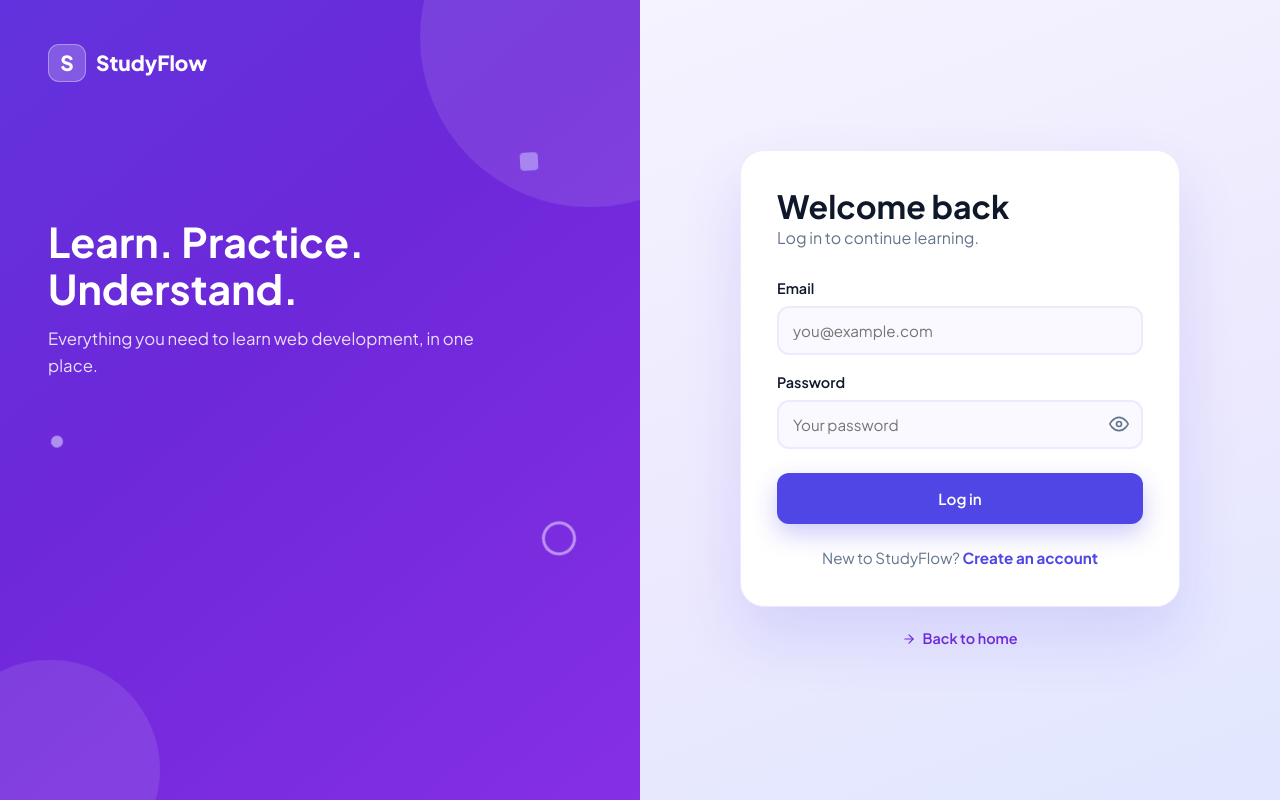
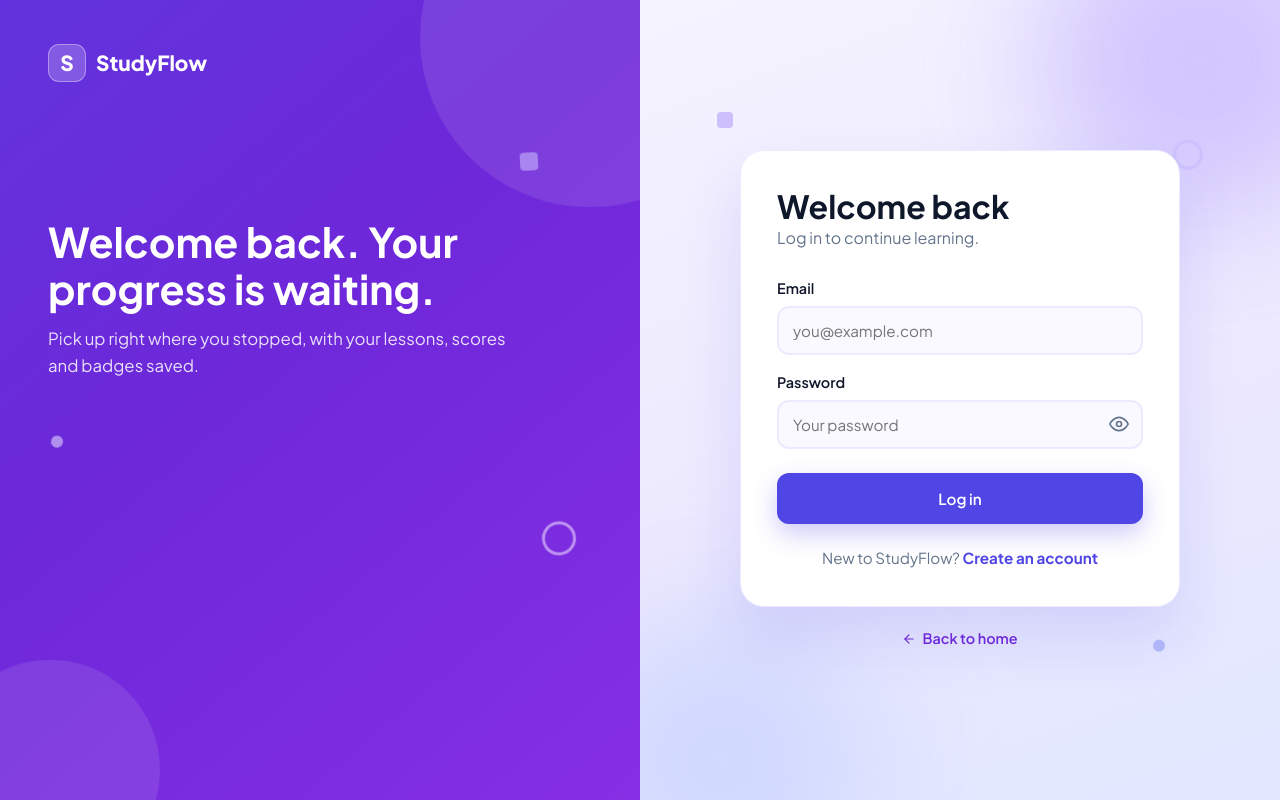
Before and after one commit to etisyntax/Studyflow, a React (Vite) app: page /login in a window 1280 px wide. Built offline with nearby package versions, Linux system fonts and the light colour scheme; no server answers.

Commit message:
New wording on login and register panels

```diff
--- a/src/components/AuthLayout.jsx
+++ b/src/components/AuthLayout.jsx
@@ -1,13 +1,7 @@
 import { Link } from "react-router";
-import { BookOpenIcon, TargetIcon, AwardIcon, TrophyIcon, ArrowRightIcon } from "./Icons";
+import { TrophyIcon, ArrowRightIcon } from "./Icons";
 
-const reasons = [
-  { icon: BookOpenIcon, text: "Short lessons from your first HTML tag to React apps" },
-  { icon: TargetIcon, text: "Quizzes with instant feedback on every answer" },
-  { icon: AwardIcon, text: "Badges and progress tracking as you learn" },
-];
-
-function AuthLayout({ children }) {
+function AuthLayout({ heading, text, points = [], children }) {
   return (
     <div className="auth-page">
       <aside className="auth-panel">
@@ -23,22 +17,18 @@ function AuthLayout({ children }) {
         </Link>
 
         <div className="ap-body">
-          <h2>
-            Learn. Practice.
-            <br />
-            Understand.
-          </h2>
-          <p>Everything you need to learn web development, in one place.</p>
+          <h2>{heading}</h2>
+          <p>{text}</p>
 
           <ul className="ap-reasons">
-            {reasons.map((reason, index) => {
-              const Icon = reason.icon;
+            {points.map((point, index) => {
+              const Icon = point.icon;
               return (
-                <li key={reason.text} style={{ "--d": `${0.4 + index * 0.12}s` }}>
+                <li key={point.text} style={{ "--d": `${0.4 + index * 0.12}s` }}>
                   <span className="ap-reason-icon">
                     <Icon size={18} />
                   </span>
-                  {reason.text}
+                  {point.text}
                 </li>
               );
             })}
@@ -57,9 +47,19 @@ function AuthLayout({ children }) {
       </aside>
 
       <main className="auth-main">
+        <span className="am-glow one"></span>
+        <span className="am-glow two"></span>
+        <span className="am-shape square"></span>
+        <span className="am-shape ring"></span>
+        <span className="am-shape dot"></span>
+
         <div className="auth-card">{children}</div>
+
         <Link to="/" className="auth-back">
-          <ArrowRightIcon size={14} className="auth-back-icon" /> Back to home
+          <span className="auth-back-icon">
+            <ArrowRightIcon size={14} />
+          </span>
+          Back to home
         </Link>
       </main>
     </div>
```
